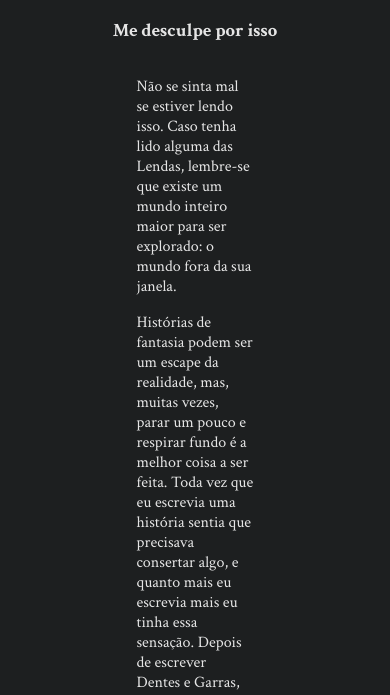
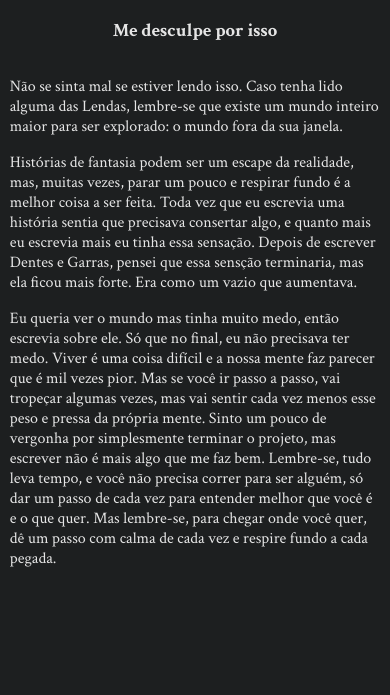
Before and after one commit to MrGadwel/Lendas-do-Continente, a plain HTML site: page index.html in a window 390 px wide. Shown: the part 144-839 px from the top of the page. Drawn offline with nearby package versions, Linux system fonts and the light colour scheme; a web font is replaced by a local one.

Commit message:
Update style.css

```diff
--- a/style/style.css
+++ b/style/style.css
@@ -46,3 +46,9 @@ h3 {
 .box2 {
     width: 100%;
 }
+
+@media only screen and ( max-width: 50em ) {
+    .box {
+        width: 95%;
+}
+}
```
